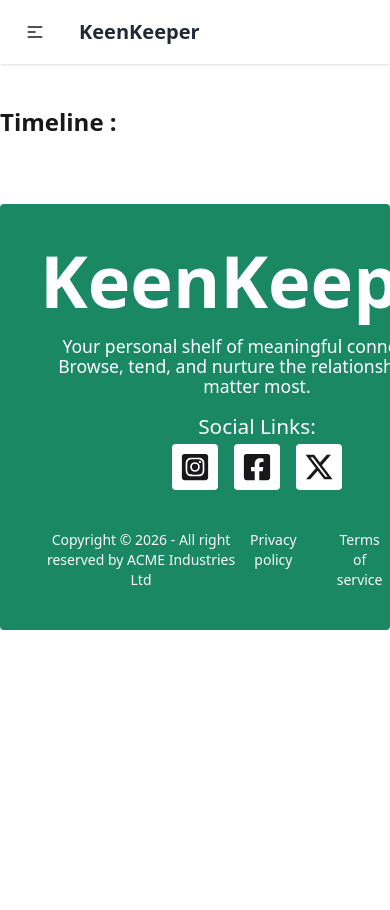
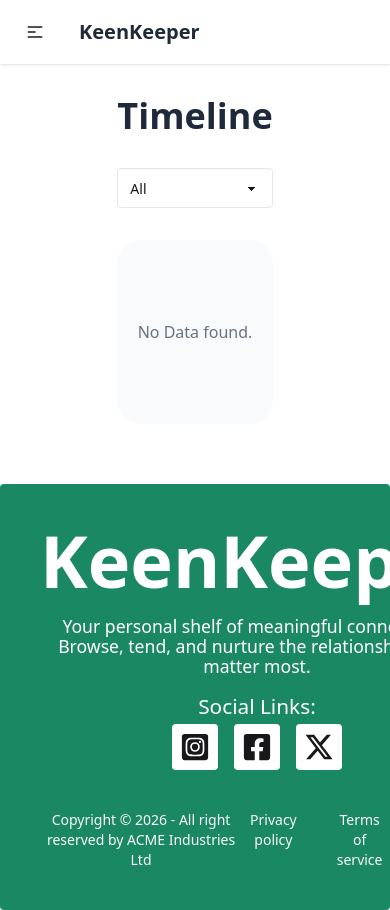
Before and after one commit to mdlimonislam000000-code/Keen-Keeper, a Next.js app: page /timeline in a window 390 px wide. Shown: the top 910 px of the page. Before the commit the page ends 844 px from the top, so only its background shows below. Built offline with nearby package versions, Linux system fonts and the light colour scheme.

Commit message:
filter & some responsive

```diff
--- a/src/app/stats/page.jsx
+++ b/src/app/stats/page.jsx
@@ -26,7 +26,7 @@
             <p className='text-center text-[#1f2937] text-[3rem]  mt-10 font-bold'>Friendship Analytics</p>
 
 
-            <div className=' shadow-2xl  rounded flex mx-auto flex-col my-10' style={{ width: '100%', maxWidth: '500px', aspectRatio: 1 }}>
+            <div className=' shadow-md transition-shadow  rounded-4xl p-9 flex mx-auto flex-col my-10' style={{ width: '100%', maxWidth: '500px', aspectRatio: 1 }}>
 
                 <div>
                     <p className='text-[1.2rem] font-bold text-[#244d3f] text-center mb-5'>By Interaction Type</p>
--- a/src/app/timeline/page.jsx
+++ b/src/app/timeline/page.jsx
@@ -1,25 +1,63 @@
 'use client'
 import { CallContext } from '@/context/callcontext';
-import React, { useContext } from 'react';
+import React, { useContext, useState } from 'react';
 
 const TimeLinePage = () => {
-    const {callData} = useContext(CallContext)
+    const { callData } = useContext(CallContext)
+    const [filter, setFilter] = useState('All');
+
+    const filteredData = callData.filter(item => {
+        if (filter === 'All') return true;
+        return item.type === filter;
+    });
+
     return (
-        <div className='container mx-auto mt-10'>
-            <p className='text-[1.5rem] font-bold mb-9'>Timeline : </p>
+        <div className="p-8 max-w-2xl mx-auto">
+            <h1 className="text-4xl font-bold mb-8 text-[#1e293b]">Timeline</h1>
 
-            {
-                callData.map((item)=> (
-                    <div key={item.id} className='flex gap-8 p-5 mb-5 rounded bg-amber-50 items-center'>
-                        <div>
-                            {item.icon}
+            <div className="mb-8">
+                <select
+                    value={filter}
+                    onChange={(e) => setFilter(e.target.value)}
+                    className="select select-bordered w-full max-w-xs bg-white border-gray-200 focus:outline-none"
+                >
+                    <option value="All"> All </option>
+                    <option value="Call">Call</option>
+                    <option value="Text">Text</option>
+                    <option value="Video">Video</option>
+                </select>
+            </div>
+
+
+            <div className="flex flex-col gap-4">
+                {filteredData.length > 0 ? (
+                    filteredData.map((item) => (
+                        <div
+                            key={item.id}
+                            className="flex items-center gap-5 p-5 bg-white border border-gray-100 shadow-sm rounded-2xl hover:shadow-md transition-shadow"
+                        >
+                            <div className="text-3xl bg-amber-50 p-3 rounded-xl ">
+                                {item.icon}
+                            </div>
+
+                            <div className="flex flex-col">
+                                <p className="text-[1.1rem] font-bold text-gray-800">
+                                    {item.type} <span className="text-gray-500 font-normal">with <span className='font-medium'>{item.name}</span></span>
+                                </p>
+                                <p className="text-sm text-gray-500 font-medium">
+                                    {item.date}
+                                </p>
+                            </div>
                         </div>
-
-                        <div>
-                            <p>meetup with <span className='text-[1.2rem] font-bold'>{item.name}</span></p>                            <p>{item.date}</p>                        </div>
+                    ))
+                ) : (
+                    <div className="text-center py-20 border-dashed rounded-3xl bg-gray-50 ">
+                        <p className="text-gray-500 font-medium">
+                            No {filter === 'All' ? ' Data' : filter.toLowerCase() + 's'} found.
+                        </p>
                     </div>
-                ))
-            }
+                )}
+            </div>
         </div>
     );
 };
--- a/src/components/homepage/Cards.jsx
+++ b/src/components/homepage/Cards.jsx
@@ -4,7 +4,7 @@
     return (
         <div className='container mx-auto'>
             <div className="justify-items-center ">
-                <div className="grid grid-cols-4 text-center gap-25 mt-9">
+                <div className="grid grid-cols-2 lg:grid-cols-4 text-center gap-5 lg:gap-25 mt-9">
                     <div className="border-none max-w-45 p-5 rounded-2xl bg-[#f5eeee]">
                         <p className="text-[#244d3f] text-[1.6rem]">10</p>
                         <p className="text-[#64748b] text-[18px]">Total friends</p>
--- a/src/components/homepage/Friends.jsx
+++ b/src/components/homepage/Friends.jsx
@@ -128,16 +128,16 @@
     ]
 
     return (
-        <div className='container mx-auto'>
+        <div className='container mx-auto mt-10'>
 
             <div >
-                <h1>Your Friends:</h1>
+                <h1 className='text-[1.5rem] mb-5 font-bold'>Your Friends:</h1>
 
-                <div className='grid grid-cols-4 gap-5 p-4'>
+                <div className='grid grid-cols-1 md:grid-cols-2 lg:grid-cols-4 gap-3 lg:gap-5 p-4'>
                     {
                         friends.map(friend => (
                             <Link href = {`/${friend.id}`} key={friend.id} >
-                                <div className='border p-4 rounded shadow-2xs'>
+                                <div className=' p-4 rounded shadow-md transition-shadow'>
 
                                     <Image
                                         className='mx-auto rounded-full'
```
